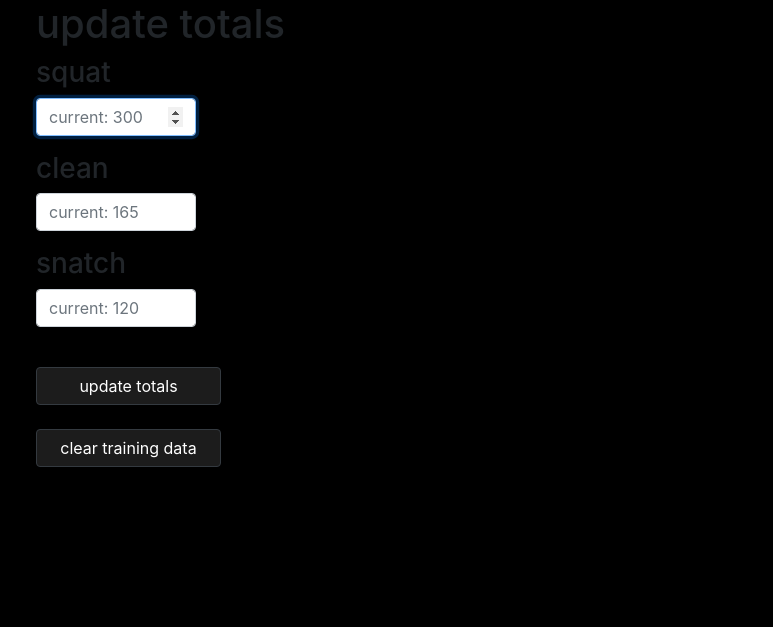
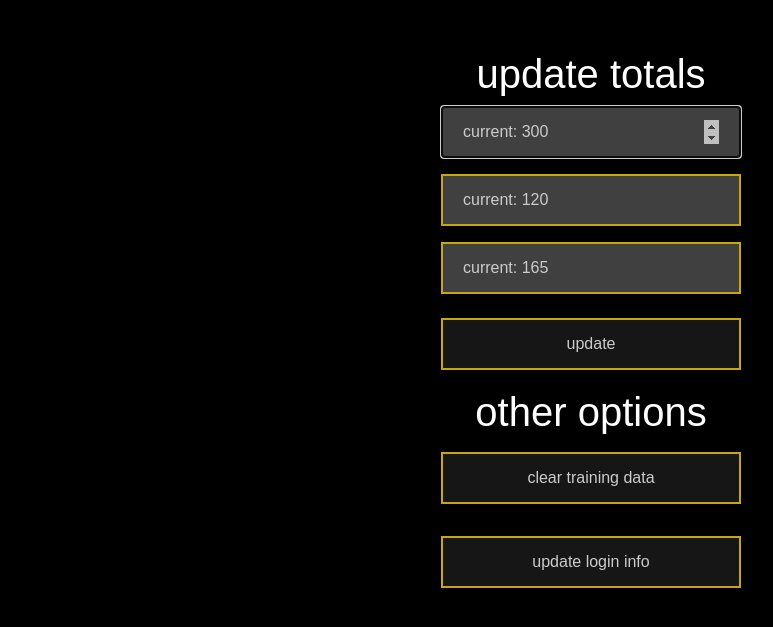
Before and after one commit to harrisonBarnett/wl_, a Flask app: page /options in a window 1280 px wide. Shown: the part 52-679 px from the top of the page, without its empty margins (49-822 px from the left). Run offline with Flask 2, Linux system fonts and the light colour scheme; a user stored in the database is signed in; some libraries are stand-ins or nearby versions.

Commit message:
More styling.

```diff
--- a/website/static/css/auth.css
+++ b/website/static/css/auth.css
@@ -17,7 +17,7 @@ input {
     box-sizing: border-box;
     border: 2px solid rgb(255, 255, 255);
     background-color: grey;
-
+    opacity: .8;
 }
 
 ::placeholder {
@@ -41,6 +41,7 @@ input {
     border: 2px solid white;
     color: white;
     font-family: Arial;
+    opacity: 0.8
 }
 
 p {
--- a/website/static/css/styles.css
+++ b/website/static/css/styles.css
@@ -72,3 +72,77 @@ nav ul li a:hover{
     text-decoration: none;
     font-family: Arial;
 }
+
+h1 {
+    color: white;
+}
+
+h3 {
+    color: white;
+}
+
+.total-form {
+    font-family: Arial;
+    text-decoration: none;
+}
+
+
+input {
+    width: 300px;
+    padding: 12px 20px;
+    margin: 8px 0;
+    box-sizing: border-box;
+    border: 2px solid rgb(250, 208, 22);
+    background-color: rgb(80, 80, 80);
+    color: rgb(255, 255, 255);
+    opacity: .8;
+    font-family: Arial;
+}
+
+input::placeholder {
+    color: white;
+}
+
+.submit-button {
+    position: relative;
+    width: 300px;
+    padding: 12px 20px;
+    margin: 8px 0;
+    box-sizing: border-box;
+    background-color: grey;
+    border: 2px solid rgb(250, 208, 22);
+    color: white;
+    font-family: Arial;
+    opacity: .8;
+}
+
+.total-form {
+    position: relative;
+    top: 50px;
+    width: 300px; /* set width of a block element */
+    margin: 0 auto;  /* accounts for element size to center dynamically */
+}
+
+.totals-container {
+    width: 300px;
+    left: 10px;
+}
+
+#option-button {
+    width: 300px;
+    padding: 12px 20px;
+    margin: 8px 75px;
+    box-sizing: border-box;
+    background-color: grey;
+    border: 2px solid white;
+    color: white;
+    font-family: Arial;
+    opacity: .8;
+    border: 2px solid rgb(250, 208, 22);
+}
+
+.options-container {
+    position: relative;
+    top: 60px;
+    font-family: Arial;
+}
--- a/website/templates/base.html
+++ b/website/templates/base.html
@@ -41,15 +41,10 @@
     <!-- scratch navbar -->
     <nav class="main-navbar">
         <ul>
-            {% if user.is_authenticated %}
             <li><a id="home" href="/home">home</a></li>
             <li><a id="progress" href="/options">progress</a></li>
             <li><a id="options" href="/options">options</a></li>
             <li><a id="logout" href="/logout">log out</a></li>
-            {% else %}
-            <li><a id="login" href="/sign-in">Log In</a></li>
-            <li><a id="signUp" href="/set-up">Sign Up</a></li>
-            {% endif %}
         </ul>
     </nav>
 
--- a/website/templates/options.html
+++ b/website/templates/options.html
@@ -3,73 +3,65 @@
 {% block title %} options {% endblock %}
 
 {% block body %}
-    <form method = "POST">
-        <h1>update totals</h1>
-        <div class="row">
-            <div class="form-group col-lg-2">
-                <!-- label references the input name -->
-                <h3>squat</h2>
-                <!-- 'name' attribute is largely used in requests -->
+
+
+<container class="totals-container" align="center">
+    <form class="total-form" method="POST">
+        <h1 class="page-title">update totals</h1>
+        <div class="form-group">
             <input
             autofocus
             type="number"
-                class="form-control"
             id="squat"
             name="squat"
             placeholder="current: {{squat_max}}"
             />
         </div>
-        </div>
-        <div class="row">
-            <div class="form-group col-lg-2">
-                <!-- label references the input name -->
-                <h3>clean</h2>
-                <!-- 'name' attribute is largely used in requests -->
+        <div class="form-group">
             <input
             type="number"
-                class="form-control"
+            id="snatch"
+            name="snatch"
+            placeholder="current: {{snatch_max}}"
+            />
+        </div>
+        <div class="form-group">
+            <input
+            type="number"
             id="clean"
             name="clean"
             placeholder="current: {{clean_max}}"
             />
         </div>
-        </div>
-        <div class="row">
-            <div class="form-group col-lg-2">
-                <!-- label references the input name -->
-                <h3>snatch</h2>
-                <!-- 'name' attribute is largely used in requests -->
-                <input
-                type="number"
-                class="form-control"
-                id="snatch"
-                name="snatch"
-                placeholder="current: {{snatch_max}}"
-                />
-            </div>
-        </div>
-        <br />
-        <div>
         <button
             name="update_totals"
             type="submit"
-                class="btn btn-dark col-lg-2">
-                update totals
+            class="submit-button">
+            update
         </button>
+    </form>
+</container>
+
+<container class="options-container" align="center">
+    <h1 class="page-title">other options</h1>
+    <form method="POST">
+        <div class="form-group">
+            <button
+                id="option-button"
+                name="clear_data"
+                type="submit"
+                class="clear-button">
+                clear training data
+        </div>
+        <div class="form-group">
+            <button
+                id="option-button"
+                name="update_login"
+                type="submit"
+                class="update-login">
+                update login info
         </div>
     </form>
-
-
-    <br />
-    <form method="POST">
-        <div>
-            <button
-                name="clear_data"
-                type="submit"
-                class="btn btn-dark col-lg-2">
-                clear training data
-        </div>
-    </form>
-
+</container>
 
 {% endblock %}
```
Also changed, not shown: website/database.db. Lines whose indentation alone changed are shown as unchanged.
